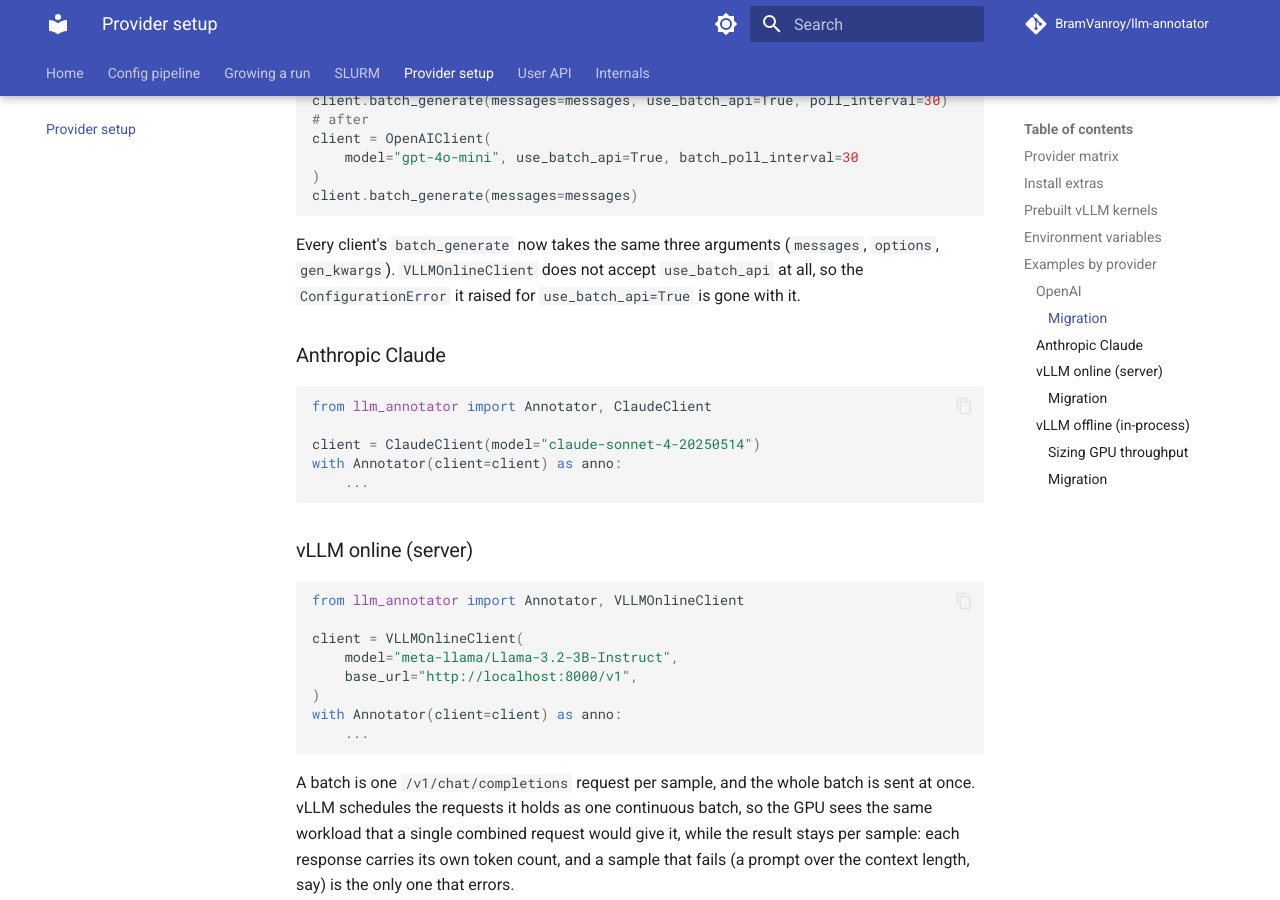
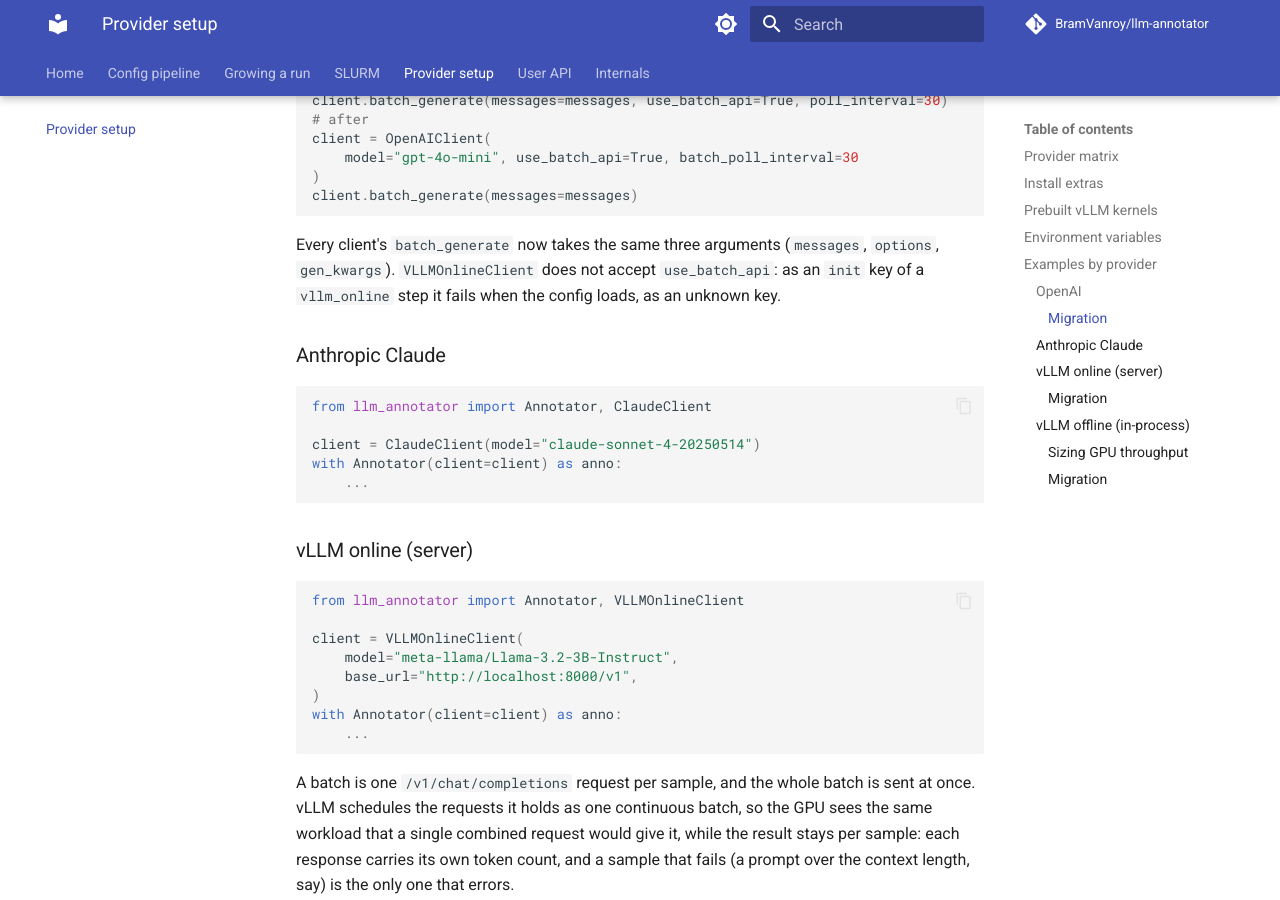
Before and after one commit to BramVanroy/llm-annotator, an MkDocs documentation site: the page built from docs/provider-info.md, in a window 1280 px wide and 900 px high, scrolled down 3279 px. Built offline with MkDocs 1.6.1 and Material for MkDocs 9.7.7, drawn with Linux system fonts in a browser that asks for light colours; comment, search, counter and statistics services are not loaded; the version menu is left out.

Commit message:
Remove the two exception classes that nothing raises

```diff
--- a/docs/provider-info.md
+++ b/docs/provider-info.md
@@ -155,8 +155,8 @@ client.batch_generate(messages=messages)
 
 Every client's `batch_generate` now takes the same three arguments
 (`messages`, `options`, `gen_kwargs`). `VLLMOnlineClient` does not accept
-`use_batch_api` at all, so the `ConfigurationError` it raised for
-`use_batch_api=True` is gone with it.
+`use_batch_api`: as an `init` key of a `vllm_online` step it fails when the
+config loads, as an unknown key.
 
 ### Anthropic Claude
 
--- a/src/llm_annotator/__init__.py
+++ b/src/llm_annotator/__init__.py
@@ -3,7 +3,6 @@ from .annotator import VLLMQueueAnnotator as VLLMQueueAnnotator
 from .clients.base import Response as Response
 from .clients.claude_client import ClaudeClient as ClaudeClient
 from .clients.claude_client import ClaudeRuntimeOptions as ClaudeRuntimeOptions
-from .clients.exceptions import ConfigurationError as ConfigurationError
 from .clients.exceptions import LLMClientError as LLMClientError
 from .clients.exceptions import ProviderError as ProviderError
 from .clients.exceptions import (
@@ -34,7 +33,6 @@ __all__ = [
     "Annotator",
     "ClaudeClient",
     "ClaudeRuntimeOptions",
-    "ConfigurationError",
     "LLMClientError",
     "OpenAIClient",
     "OpenAIRuntimeOptions",
```
Also changed, not shown: docs/index.md (+4 -2 lines), 2 other files.
